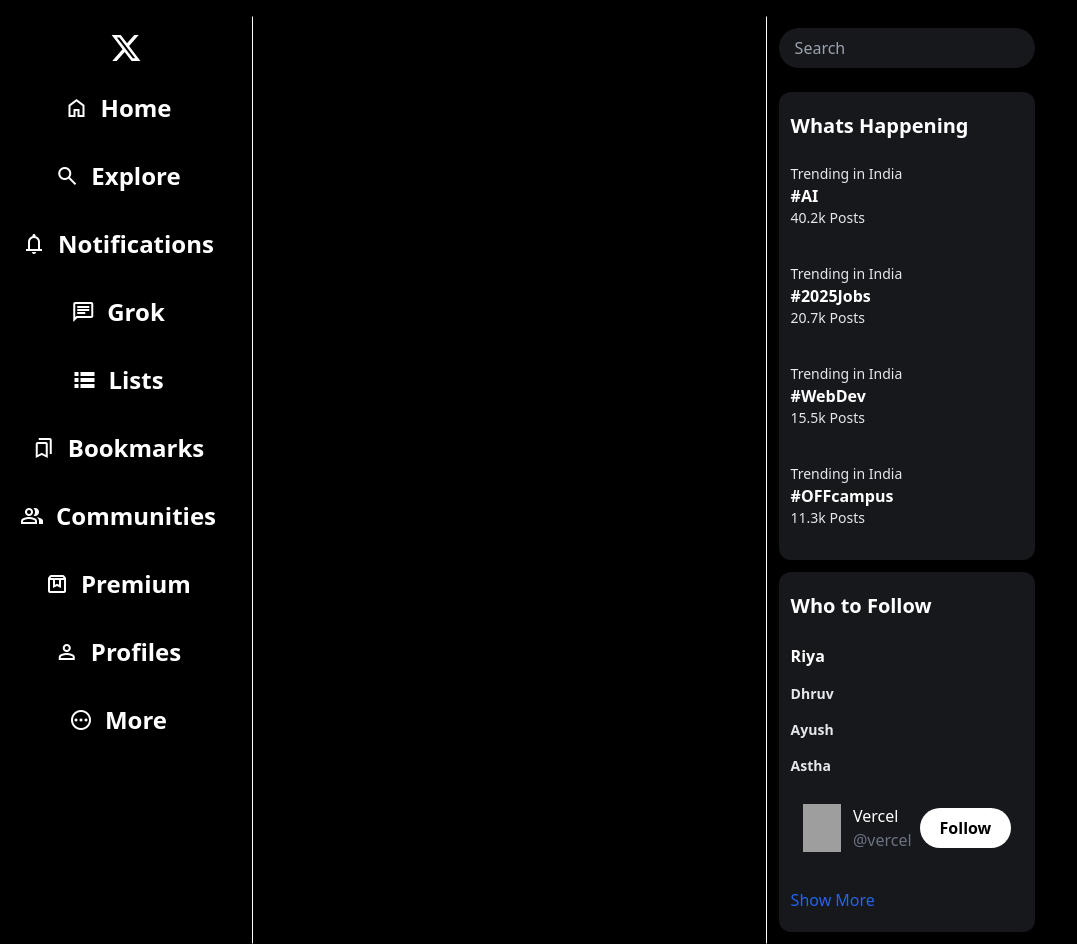
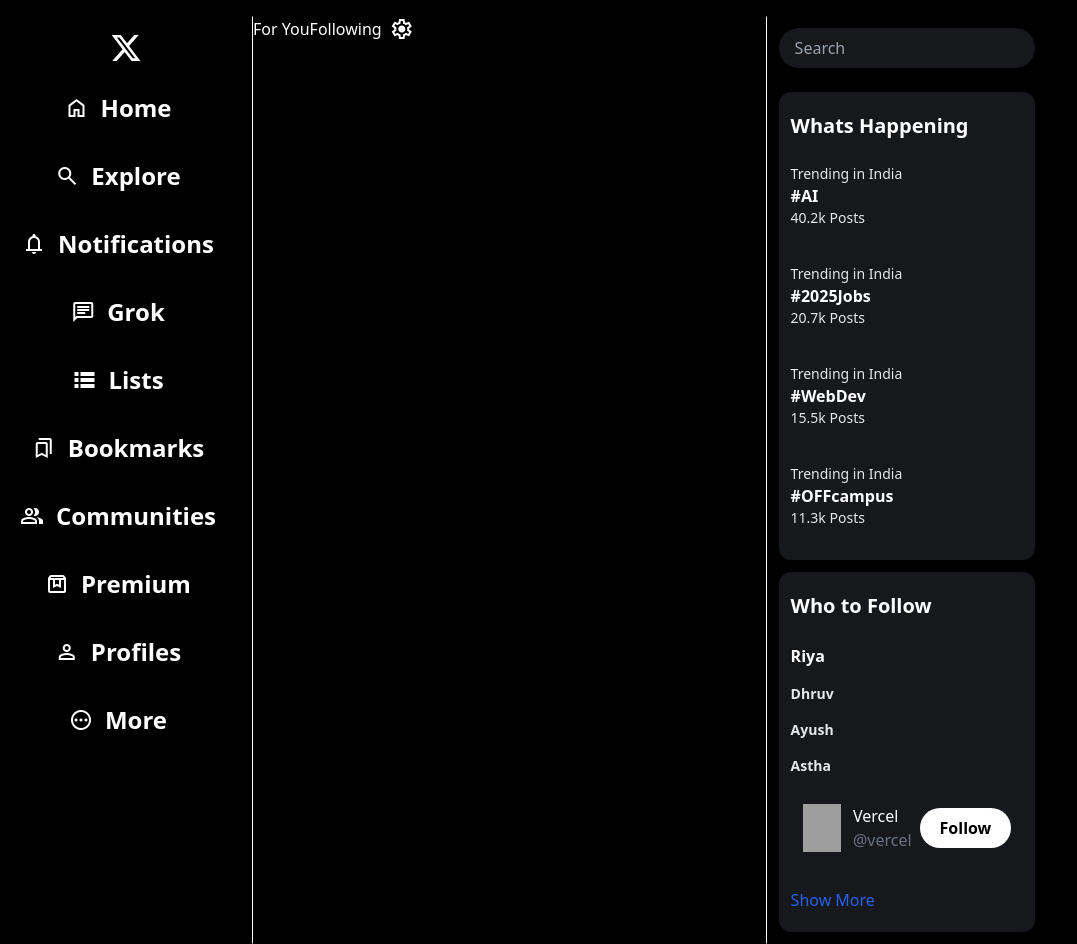
Before and after one commit to ri123-ya/X.com_clone, a website: page index.html in a window 1280 px wide. Shown: the whole page, without its empty margins (0-1077 px from the left). Drawn offline with nearby package versions, Linux system fonts and the light colour scheme; grey boxes are pictures that could not be loaded.

Commit message:
setting icon

```diff
--- a/index.html
+++ b/index.html
@@ -84,6 +84,13 @@
 
         <div class="second w-full border-[1px] border-x-white border-y-black">
 
+            <div class="top flex">
+                <div class="left">For You</div>
+                <div class="right">Following</div>
+                <div class="settings mx-2"><span class="material-symbols-outlined">
+                    settings
+                </span></div>
+            </div>
         </div>
 
         <div class="third w-full">
```
